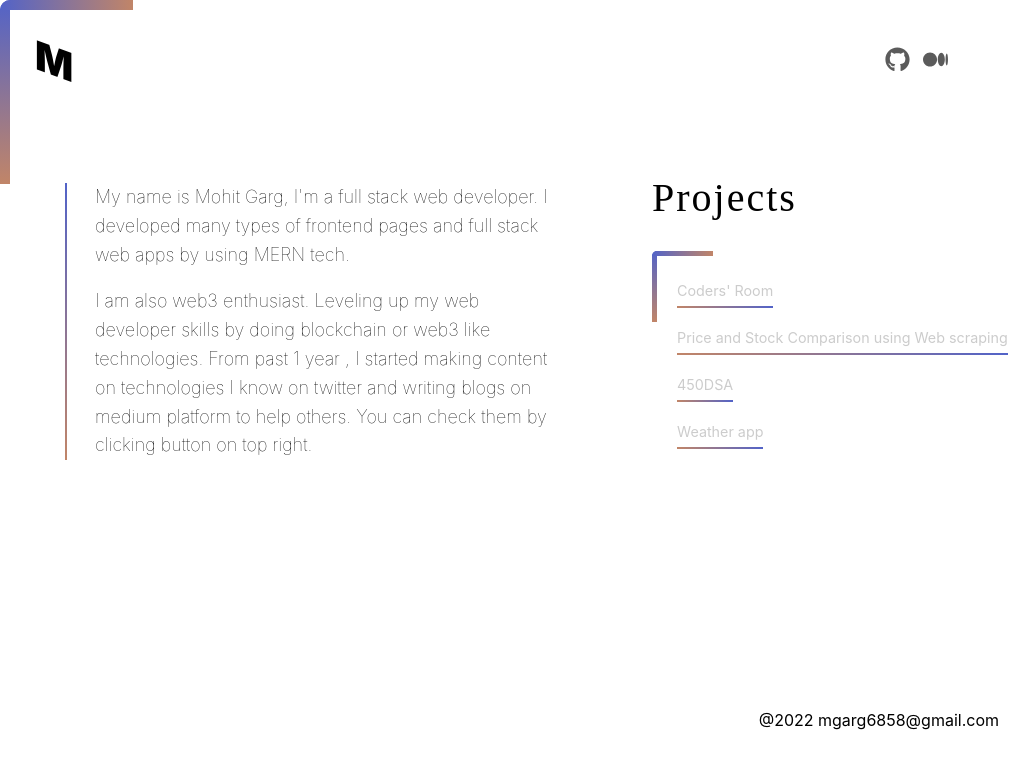
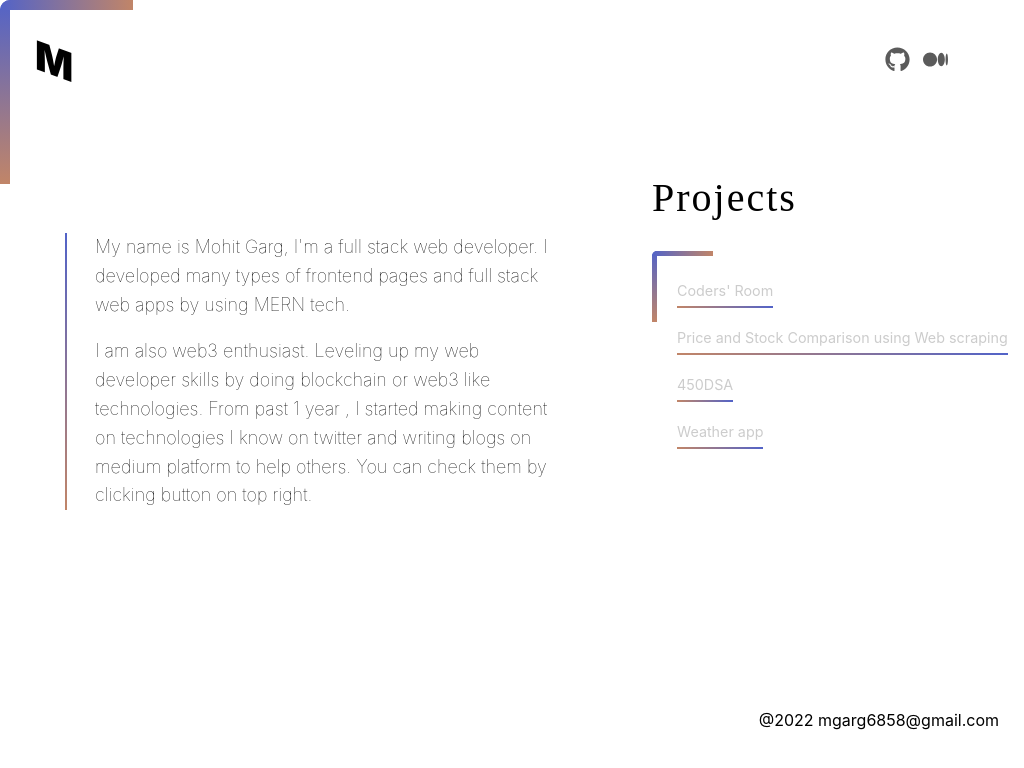
Before and after one commit to mohitgarg05/newPortfolio, a Next.js app: page / in a window 1024 px wide. Shown: the top 768 px of the page. Built offline with nearby package versions, Linux system fonts and the light colour scheme.

Commit message:
first commit

```diff
--- a/styles/Home.module.css
+++ b/styles/Home.module.css
@@ -9,7 +9,7 @@
   position: relative;
 }
 
-
+/* lower */
 .container::before{
   content: " ";
   width: 10px;
@@ -20,7 +20,10 @@
   border-top-left-radius: 170px;
   left: 0;
   right: 0;
+
 }
+
+/* upper */
 .container::after{
   content: '';
   height: 10px;
@@ -277,9 +280,9 @@
     padding: 25px;
   }
 
-.waviy{
-  margin-top: 10px !important;
-}
+  .waviy{
+    margin-top: 60px !important;
+  }
 
   .waviy h4{
 
@@ -302,6 +305,10 @@
     margin-left: 20px;
   }
 
+
+  .container::before{
+    bottom: 85%;
+  }
   .sec{
     flex-direction: column;
     height: 100%;
```
